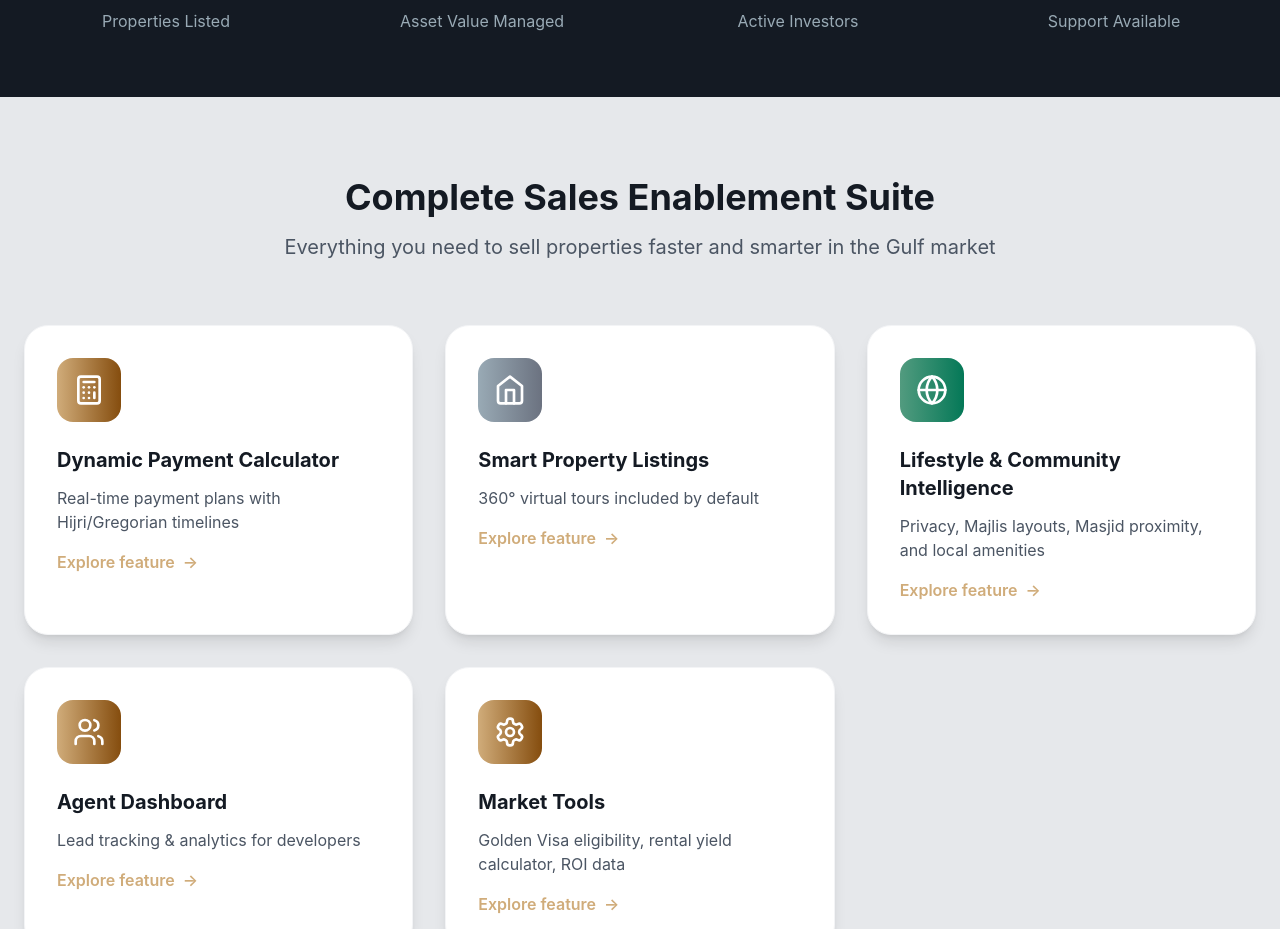
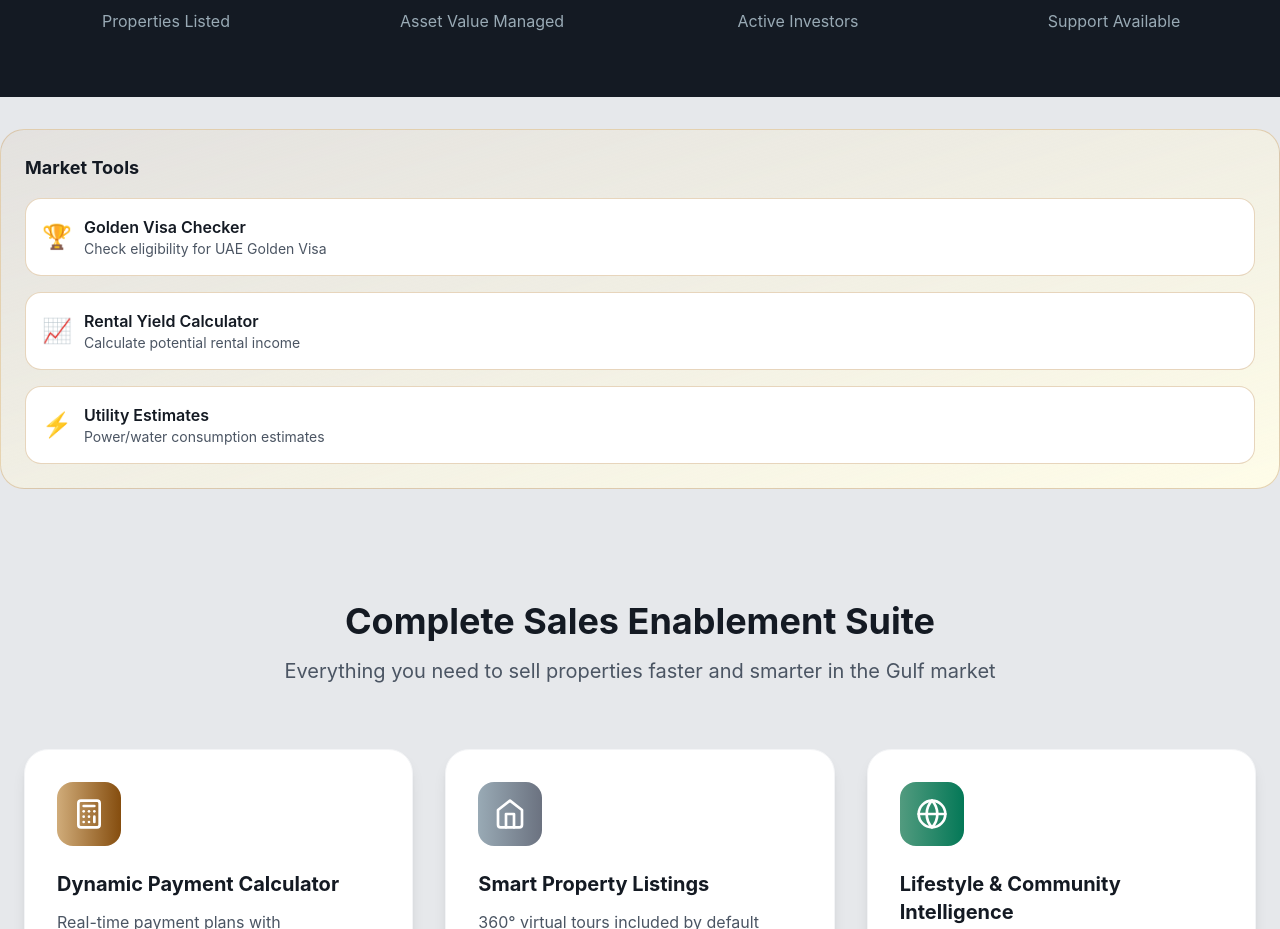
Before and after one commit to fazetdev/baytelitet, a Next.js app: page / in a window 1280 px wide. Shown: the part 1446-2375 px from the top of the page. Built offline with nearby package versions, Linux system fonts and the light colour scheme.

Commit message:
feat: add Settings page with Gulf cultural preferences + complete ChooseRole integration

```diff
--- /dev/null
+++ b/app/home/SettingsPage.tsx
@@ -0,0 +1,106 @@
+'use client';
+
+import { useState } from 'react';
+import { Save, RotateCcw, Shield, Download, Bell } from 'lucide-react';
+import LanguageToggle from './components/LanguageToggle';
+import ThemeToggle from './components/ThemeToggle';
+import CurrencySelector from './components/CurrencySelector';
+
+export default function SettingsPage() {
+  const [isSaving, setIsSaving] = useState(false);
+  const [prayerNotifications, setPrayerNotifications] = useState(true);
+  const [hijriCalendar, setHijriCalendar] = useState(true);
+  const [ramadanMode, setRamadanMode] = useState(false);
+
+  const handleSave = async () => {
+    setIsSaving(true);
+    try {
+      await new Promise(resolve => setTimeout(resolve, 1000));
+      alert('Settings saved successfully!');
+    } catch (error) {
+      alert('Failed to save settings');
+    } finally {
+      setIsSaving(false);
+    }
+  };
+
+  const handleReset = () => {
+    if (confirm('Are you sure you want to reset all settings to defaults?')) {
+      localStorage.removeItem('bayt_theme');
+      localStorage.removeItem('bayt_currency');
+      alert('Settings reset to defaults. Please refresh the page.');
+    }
+  };
+
+  return (
+    <div className="min-h-screen bg-bayt-light">
+      {/* Header */}
+      <div className="bg-bayt-dark text-white">
+        <div className="container mx-auto px-6 py-12">
+          <h1 className="text-4xl font-bold mb-2">App Settings & Preferences</h1>
+          <p className="text-lg text-bayt-cool">Customize your Bayt Elite experience</p>
+        </div>
+      </div>
+
+      <div className="container mx-auto px-6 py-12">
+        <div className="grid grid-cols-1 lg:grid-cols-3 gap-8">
+          {/* Main Settings */}
+          <div className="lg:col-span-2 space-y-8">
+            {/* Display & Language */}
+            <div className="bg-white rounded-2xl shadow-lg p-8 border border-bayt-cool/50">
+              <h2 className="text-2xl font-bold text-bayt-dark mb-6">Display & Language</h2>
+              <div className="space-y-8">
+                <ThemeToggle />
+                <div className="border-t border-gray-200 pt-8">
+                  <LanguageToggle />
+                </div>
+              </div>
+            </div>
+
+            {/* Currency & Region */}
+            <div className="bg-white rounded-2xl shadow-lg p-8 border border-bayt-cool/50">
+              <h2 className="text-2xl font-bold text-bayt-dark mb-6">Currency & Region</h2>
+              <CurrencySelector />
+            </div>
+
+            {/* Cultural Settings */}
+            <div className="bg-gradient-to-br from-bayt-cultural/10 to-bayt-cultural/5 rounded-2xl shadow-lg p-8 border border-bayt-cultural/50">
+              <h2 className="text-2xl font-bold text-bayt-dark mb-6">🕌 Cultural & Regional Settings</h2>
+              {/* Prayer, Hijri, Ramadan toggles */}
+              <div className="space-y-6">
+                {/* ... same as before ... */}
+              </div>
+            </div>
+          </div>
+
+          {/* Sidebar - Quick Settings & Actions */}
+          <div className="space-y-8">
+            {/* Save & Reset Actions */}
+            <div className="bg-white rounded-2xl shadow-lg p-6 border border-bayt-cool/50">
+              <h3 className="text-lg font-bold text-bayt-dark mb-4">Quick Actions</h3>
+              <div className="space-y-4">
+                <button onClick={handleSave} disabled={isSaving} className="w-full flex items-center justify-center gap-2 p-4 bg-bayt-warm text-bayt-dark rounded-xl font-semibold hover:bg-yellow-600 transition-colors disabled:opacity-50 disabled:cursor-not-allowed">
+                  <Save className="w-5 h-5" />
+                  {isSaving ? 'Saving...' : 'Save All Changes'}
+                </button>
+
+                <button onClick={handleReset} className="w-full flex items-center justify-center gap-2 p-4 border-2 border-bayt-cool text-bayt-dark rounded-xl font-semibold hover:bg-bayt-light/50 transition-colors">
+                  <RotateCcw className="w-5 h-5" />
+                  Reset to Defaults
+                </button>
+              </div>
+            </div>
+
+            {/* Account & Security */}
+            <div className="bg-white rounded-2xl shadow-lg p-6 border border-bayt-cool/50">
+              <h3 className="text-lg font-bold text-bayt-dark mb-4">Account & Security</h3>
+              <div className="space-y-4">
+                {/* Profile, Privacy, Export buttons */}
+              </div>
+            </div>
+          </div>
+        </div>
+      </div>
+    </div>
+  );
+}
--- /dev/null
+++ b/app/home/components/MarketTools.tsx
@@ -0,0 +1,38 @@
+'use client';
+
+export default function MarketTools() {
+  return (
+    <div className="bg-gradient-to-br from-bayt-warm/10 to-yellow-50 rounded-2xl p-6 border border-bayt-warm/50 my-8">
+      <h3 className="text-lg font-bold text-bayt-dark mb-4">Market Tools</h3>
+      <div className="space-y-4">
+        <button className="w-full text-left p-4 bg-white rounded-xl border border-bayt-warm/50 hover:border-bayt-warm transition-colors">
+          <div className="flex items-center gap-3">
+            <div className="text-2xl text-bayt-warm">🏆</div>
+            <div>
+              <div className="font-semibold text-bayt-dark">Golden Visa Checker</div>
+              <div className="text-sm text-gray-600">Check eligibility for UAE Golden Visa</div>
+            </div>
+          </div>
+        </button>
+        <button className="w-full text-left p-4 bg-white rounded-xl border border-bayt-warm/50 hover:border-bayt-warm transition-colors">
+          <div className="flex items-center gap-3">
+            <div className="text-2xl text-bayt-warm">📈</div>
+            <div>
+              <div className="font-semibold text-bayt-dark">Rental Yield Calculator</div>
+              <div className="text-sm text-gray-600">Calculate potential rental income</div>
+            </div>
+          </div>
+        </button>
+        <button className="w-full text-left p-4 bg-white rounded-xl border border-bayt-warm/50 hover:border-bayt-warm transition-colors">
+          <div className="flex items-center gap-3">
+            <div className="text-2xl text-bayt-warm">⚡</div>
+            <div>
+              <div className="font-semibold text-bayt-dark">Utility Estimates</div>
+              <div className="text-sm text-gray-600">Power/water consumption estimates</div>
+            </div>
+          </div>
+        </button>
+      </div>
+    </div>
+  );
+}
--- a/app/page.tsx
+++ b/app/page.tsx
@@ -1,20 +1,35 @@
 'use client';
 
 import HeroSection from './home/HeroSection';
+import ChooseRole from './home/components/ChooseRole';
 import MarketHighlights from './home/MarketHighlights';
+import MarketTools from './home/components/MarketTools';
 import FeaturesSection from './home/FeaturesSection';
 import TrustSection from './home/TrustSection';
 import CTASection from './home/CTASection';
-import ChooseRole from './home/components/ChooseRole';
 
 export default function HomePage() {
   return (
     <div className="min-h-screen">
+      {/* Hero Section */}
       <HeroSection />
+
+      {/* Role Selector / Choose Role */}
       <ChooseRole />
+
+      {/* Market Highlights */}
       <MarketHighlights />
+
+      {/* Market Tools */}
+      <MarketTools />
+
+      {/* Features */}
       <FeaturesSection />
+
+      {/* Trust Section */}
       <TrustSection />
+
+      {/* Call To Action */}
       <CTASection />
     </div>
   );
```
